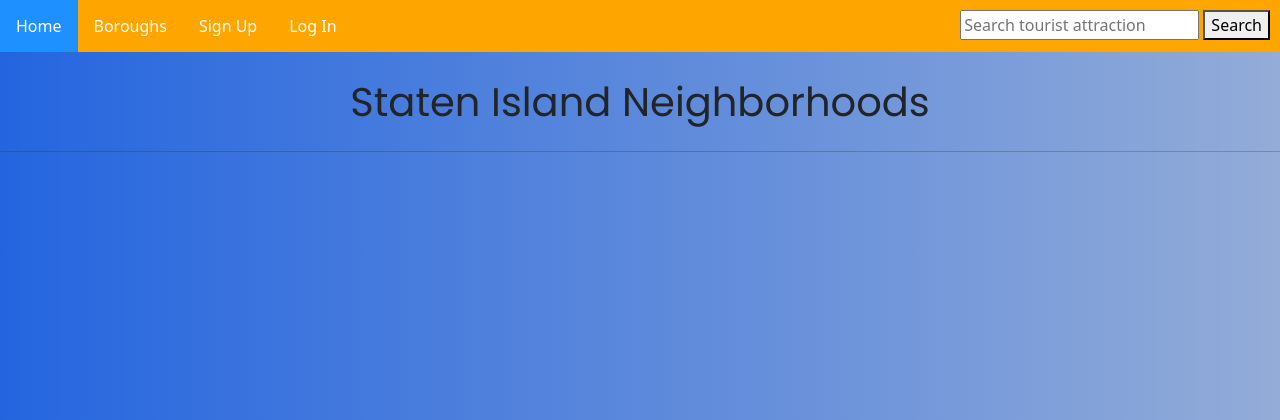
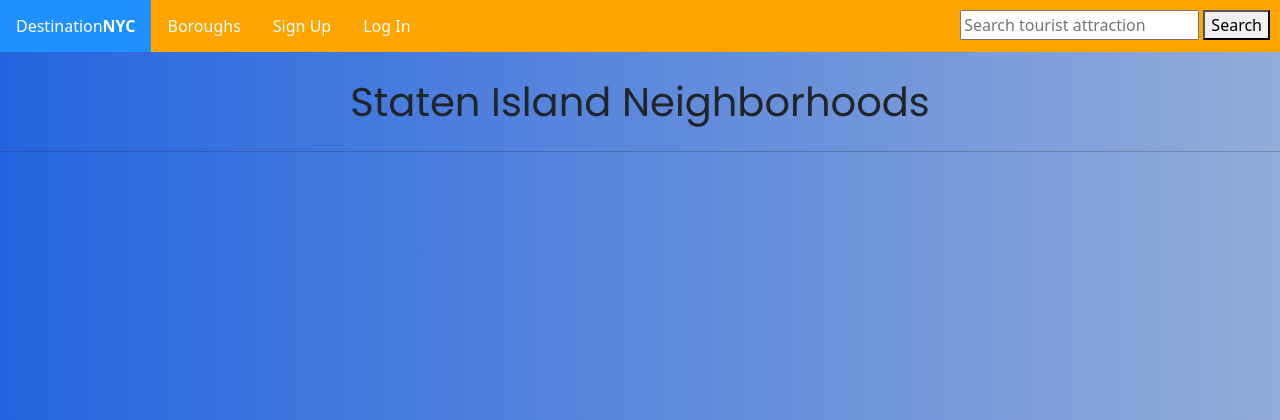
Before and after one commit to Mira85/project_4, a Django app: page /boroughs/2/ in a window 1280 px wide. Shown: the top 420 px of the page. Run offline with Django 4.2, Linux system fonts and the light colour scheme; data comes from the database, SQL or seed files in the repository; style sheets or scripts are compiled from the project's sources; some libraries are stand-ins or nearby versions.

Commit message:
changed "Home" to "DestinationNYC"

```diff
--- a/main_app/templates/base.html
+++ b/main_app/templates/base.html
@@ -23,7 +23,7 @@
           <div class="nav-wrapper">
             <ul class="nav">
               <li class="nav-item">
-                <a class="nav-link" href="{% url 'home' %}">Home</a>
+                <a class="nav-link" href="{% url 'home' %}">Destination<b>NYC</b></a>
               </li>
               <li class="nav-item">
                 <a class="nav-link" href="/boroughs">Boroughs</a>
```
